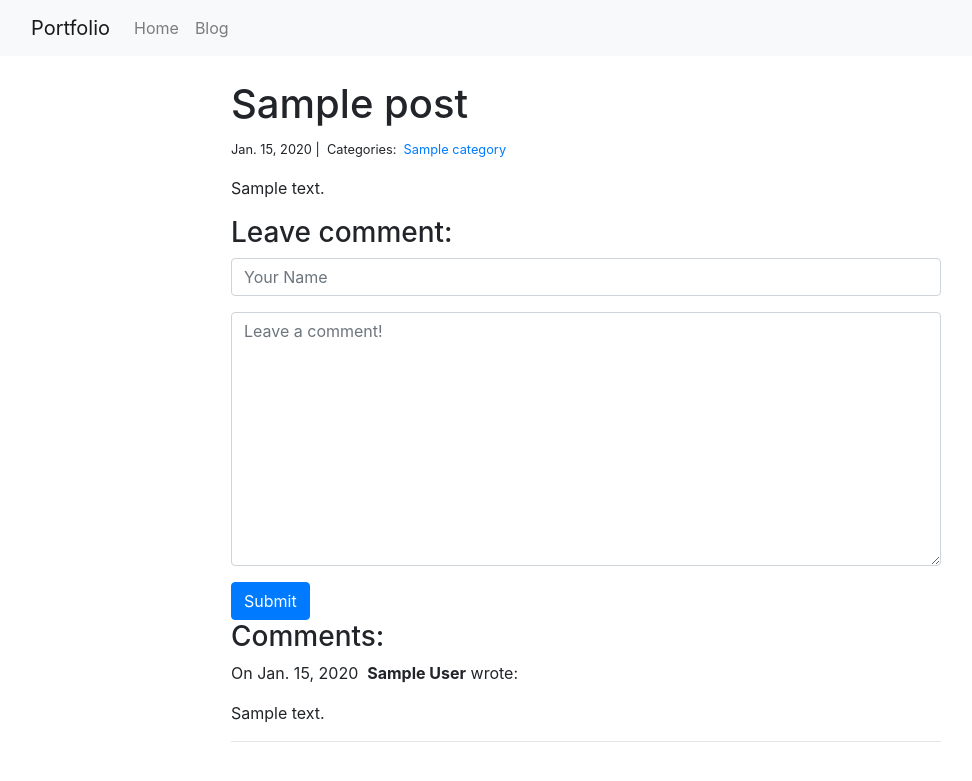
After one commit to farruhcool/portfolio, a Django app: template blog/templates/blog_detail.html in a window 1280 px wide. The commit adds this page. Shown: the top 781 px of the page, without its empty margins (54-1026 px from the left). Run offline with Django 3.2, Linux system fonts and the light colour scheme; tables that the repository leaves empty hold one stand-in row (values such as "Sample post"); the template is opened without the code that fills it: values that come from a table or form of the project are taken from there, most other values are stand-ins (such as "Sample title", 1, 10 or a date in 2020); some libraries are stand-ins or nearby versions.

Commit message:
added blog appwith models, forms. Now you can add comments

```diff
--- /dev/null
+++ b/blog/forms.py
@@ -0,0 +1,17 @@
+from django import forms
+
+
+class CommentForm(forms.Form):
+    author = forms.CharField(
+        max_length=60,
+        widget=forms.TextInput(attrs={
+            "class": "form-control",
+            "placeholder": "Your Name"
+        })
+    )
+    body = forms.CharField(widget=forms.Textarea(
+        attrs={
+            "class": "form-control",
+            "placeholder": "Leave a comment!"
+        })
+    )
--- /dev/null
+++ b/blog/templates/blog_detail.html
@@ -0,0 +1,37 @@
+{% extends 'base.html' %}
+{% block title %}
+{% endblock %}
+
+{% block content %}
+<div class="col-md-8 offset-md-2 mt-4">
+    <h1>{{ post.title }}</h1>
+    <small>
+        {{ post.created_on.date }} |&nbsp;
+        Categories:&nbsp;
+        {% for category in post.categories.all %}
+        <a href="{% url 'blog_category' category.name%}">{{ category.name }}</a>&nbsp;
+        {% endfor %}
+    </small>
+    <p>{{ post.body | linebreaks }}</p>
+    <h3>Leave comment:</h3>
+    <form action="/blog/{{ post.pk }}/" method="post">
+        {% csrf_token %}
+        <div class="form-group">
+            {{ form.author }}
+        </div>
+        <div class="form-group">
+            {{ form.body }}
+        </div>
+        <button type="submit" class="btn btn-primary">Submit</button>
+    </form>
+    <h3>Comments:</h3>
+    {% for comment in comments %}
+    <p>
+        On {{ comment.created_on.date }}&nbsp;
+        <b>{{ comment.author }}</b> wrote:
+    </p>
+    <p>{{ comment.body }}</p>
+    <hr>
+    {% endfor %}
+</div>
+{% endblock %}
--- /dev/null
+++ b/blog/urls.py
@@ -0,0 +1,10 @@
+from . import views
+from django.urls import path, include
+
+urlpatterns = [
+    path('', views.blog_index, name='blog_index'),
+    path('<int:pk>/', views.blog_detail, name='blog_detail'),
+    path('<category>/', views.blog_category, name='blog_category'),
+
+
+]
--- a/personal_portfolio/settings.py
+++ b/personal_portfolio/settings.py
@@ -37,7 +37,9 @@ INSTALLED_APPS = [
     'django.contrib.sessions',
     'django.contrib.messages',
     'django.contrib.staticfiles',
+
     'projects',
+    'blog',
 
 ]
 
--- a/personal_portfolio/urls.py
+++ b/personal_portfolio/urls.py
@@ -19,5 +19,6 @@ from django.urls import path, include
 urlpatterns = [
     path('admin/', admin.site.urls),
     path('projects/', include('projects.urls')),
+    path('blog/', include('blog.urls')),
 
 ]
--- a/projects/templates/base.html
+++ b/projects/templates/base.html
@@ -20,11 +20,11 @@
 
             <div class="collapse navbar-collapse" id="navbarSupportedContent">
                 <ul class="navbar-nav mr-auto">
-                    <li class="nav-item active">
+                    <li class="nav-item">
                         <a class="nav-link" href="{% url 'project_index' %}">Home </a>
                     </li>
                     <li class="nav-item">
-                        <a class="nav-link" href="#">Blog</a>
+                        <a class="nav-link" href="{% url 'blog_index' %}">Blog</a>
                     </li>
                 </ul>
             </div>
```
Also changed, not shown: blog/templates/blog_category.html (added, +21 -0 lines), blog/templates/blog_index.html (added, +21 -0 lines).
